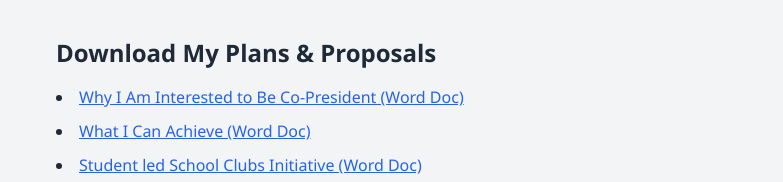
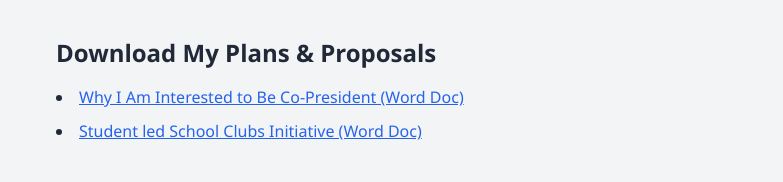
Before and after one commit to james-waibauru/james-campaign-site, a plain HTML site: page index.html in a window 1280 px wide. Shown: the part 1914-2096 px from the top of the page, without its empty margins (248-1031 px from the left). Drawn offline with nearby package versions, Linux system fonts and the light colour scheme.

Commit message:
Update index.html

```diff
--- a/index.html
+++ b/index.html
@@ -113,7 +113,6 @@
       <h2 class="text-2xl font-semibold mb-4">Download My Plans & Proposals</h2>
       <ul class="list-disc list-inside space-y-2">
         <li><a href="files/Why_I_am_interested.docx" class="text-blue-600 underline" download>Why I Am Interested to Be Co-President (Word Doc)</a><br>
-        <li><a href="files/What_I_Can_Achieve.docx" class="text-blue-600 underline">What I Can Achieve (Word Doc)</a></li>
         <li><a href="files/School_Club_Plan.docx" class="text-blue-600 underline" download>Student led School Clubs Initiative (Word Doc)</a>
 
       </ul>
```
